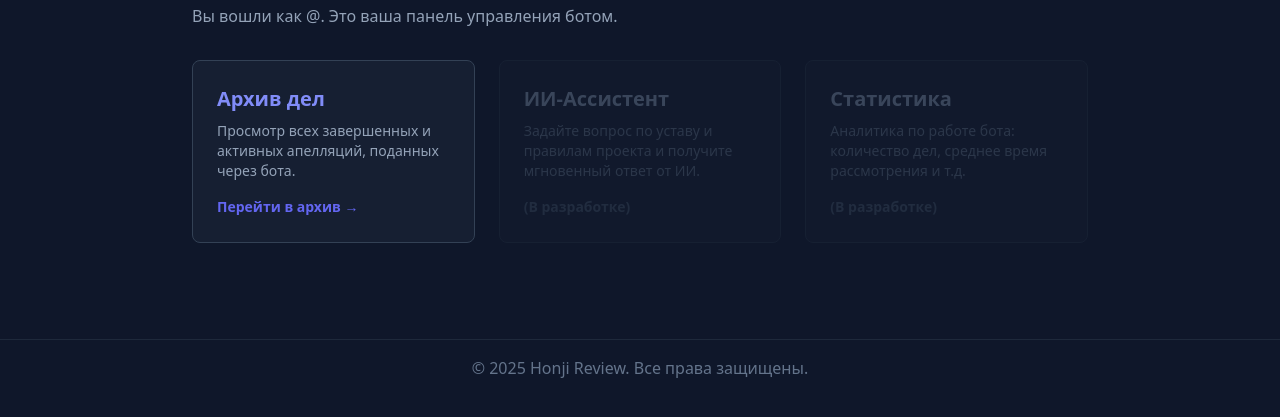
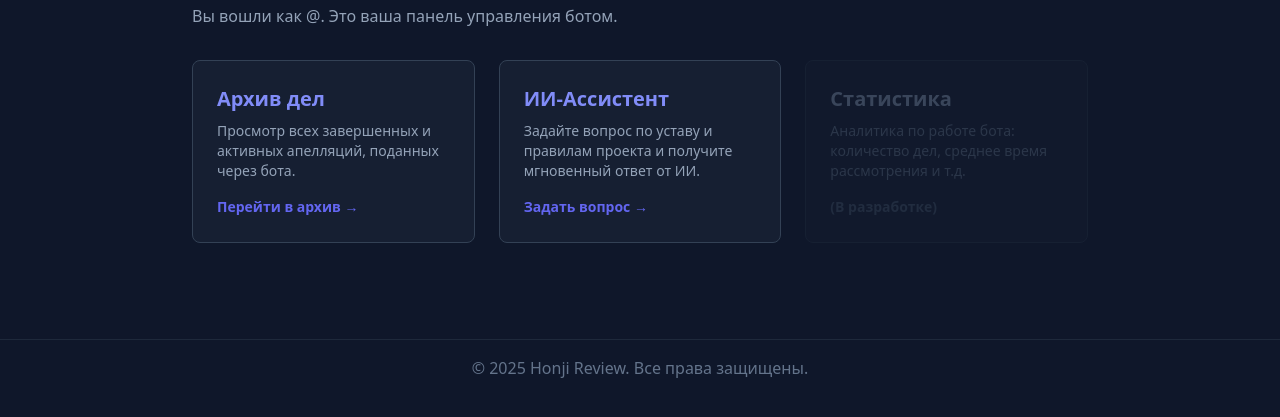
Before and after one commit to honjireview/HJR-Site, a Flask app: page /bot/dashboard in a window 1280 px wide. Shown: the part 168-585 px from the top of the page. Run offline with Flask 3, Linux system fonts and the light colour scheme; the visitor is signed in with stand-in values (Sample User, id 1); parts of the project's set-up code (start-up, migrations or seed data) failed here and were passed over; some libraries are stand-ins or nearby versions.

Commit message:
update dashboard template: enable AI assistant link and functionality, remove placeholder card

```diff
--- a/templates/bot_portal/dashboard.html
+++ b/templates/bot_portal/dashboard.html
@@ -9,30 +9,24 @@
 {% block content %}
 <div class="py-12 max-w-4xl mx-auto">
 
-    <!-- Приветствие пользователя -->
     <div class="mb-8">
         <h1 class="text-4xl font-bold">Добро пожаловать, {{ user.first_name }}!</h1>
         <p class="text-slate-400 mt-2">Вы вошли как @{{ user.username }}. Это ваша панель управления ботом.</p>
     </div>
 
-    <!-- Сетка с основными разделами -->
     <div class="grid md:grid-cols-2 lg:grid-cols-3 gap-6">
 
-        <!-- Карточка: Архив дел -->
         <a href="{{ url_for('bot_portal.archive') }}" class="block bg-slate-800/50 hover:bg-slate-800 border border-slate-700 rounded-lg p-6 transition group">
             <h2 class="text-xl font-bold text-indigo-400 mb-2">Архив дел</h2>
             <p class="text-slate-400 text-sm">Просмотр всех завершенных и активных апелляций, поданных через бота.</p>
             <span class="text-indigo-500 group-hover:text-indigo-300 mt-4 inline-block text-sm font-semibold">Перейти в архив →</span>
         </a>
 
-        <!-- Карточка: ИИ-Ассистент (в разработке) -->
-        <div class="bg-slate-800/30 border border-slate-800 rounded-lg p-6 opacity-50 cursor-not-allowed">
-            <h2 class="text-xl font-bold text-slate-500 mb-2">ИИ-Ассистент</h2>
-            <p class="text-slate-600 text-sm">Задайте вопрос по уставу и правилам проекта и получите мгновенный ответ от ИИ.</p>
-            <span class="text-slate-700 mt-4 inline-block text-sm font-semibold">(В разработке)</span>
-        </div>
-
-        <!-- Карточка: Статистика (в разработке) -->
+        <a href="{{ url_for('bot_portal.ai_assistant') }}" class="block bg-slate-800/50 hover:bg-slate-800 border border-slate-700 rounded-lg p-6 transition group">
+            <h2 class="text-xl font-bold text-indigo-400 mb-2">ИИ-Ассистент</h2>
+            <p class="text-slate-400 text-sm">Задайте вопрос по уставу и правилам проекта и получите мгновенный ответ от ИИ.</p>
+            <span class="text-indigo-500 group-hover:text-indigo-300 mt-4 inline-block text-sm font-semibold">Задать вопрос →</span>
+        </a>
         <div class="bg-slate-800/30 border border-slate-800 rounded-lg p-6 opacity-50 cursor-not-allowed">
             <h2 class="text-xl font-bold text-slate-500 mb-2">Статистика</h2>
             <p class="text-slate-600 text-sm">Аналитика по работе бота: количество дел, среднее время рассмотрения и т.д.</p>
```
